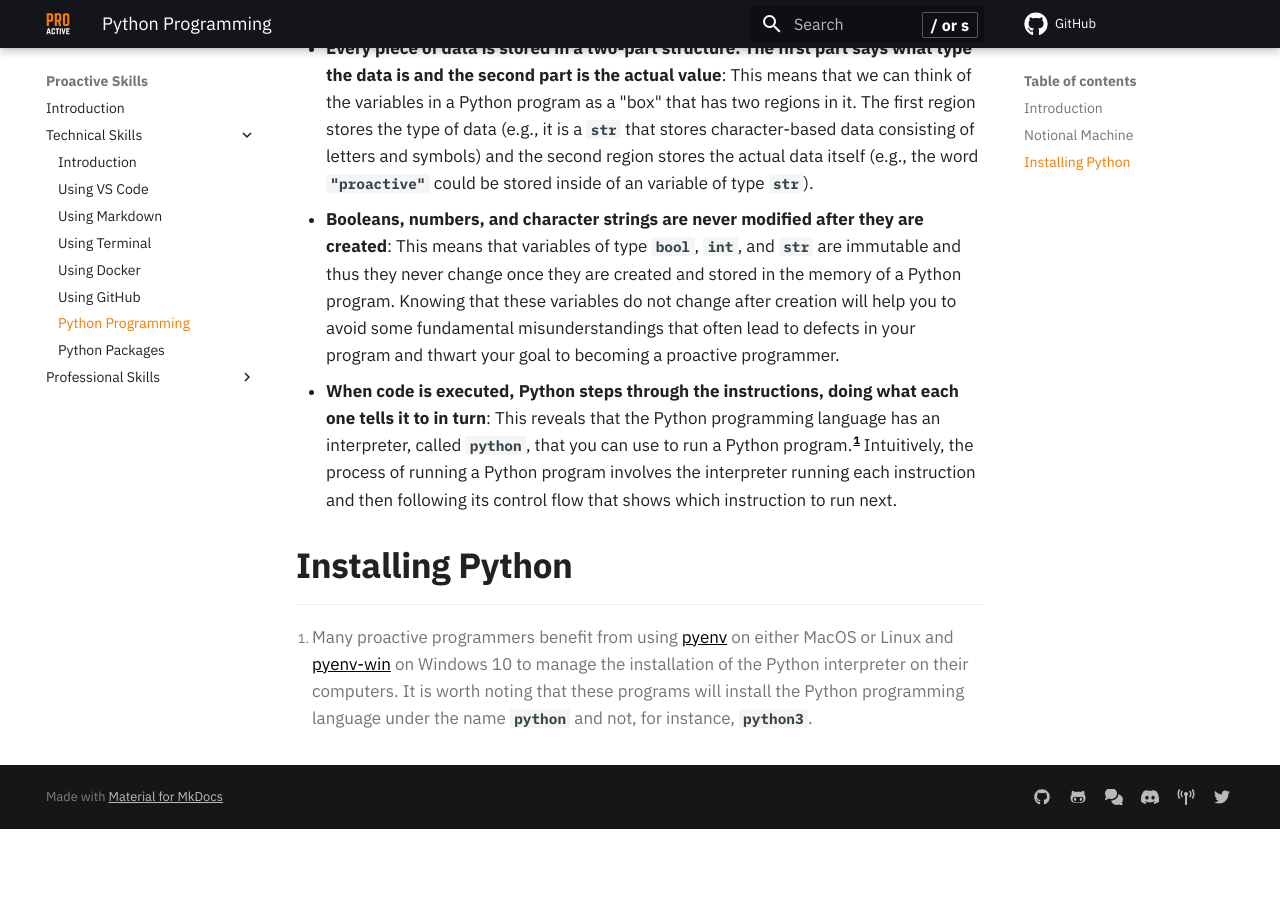
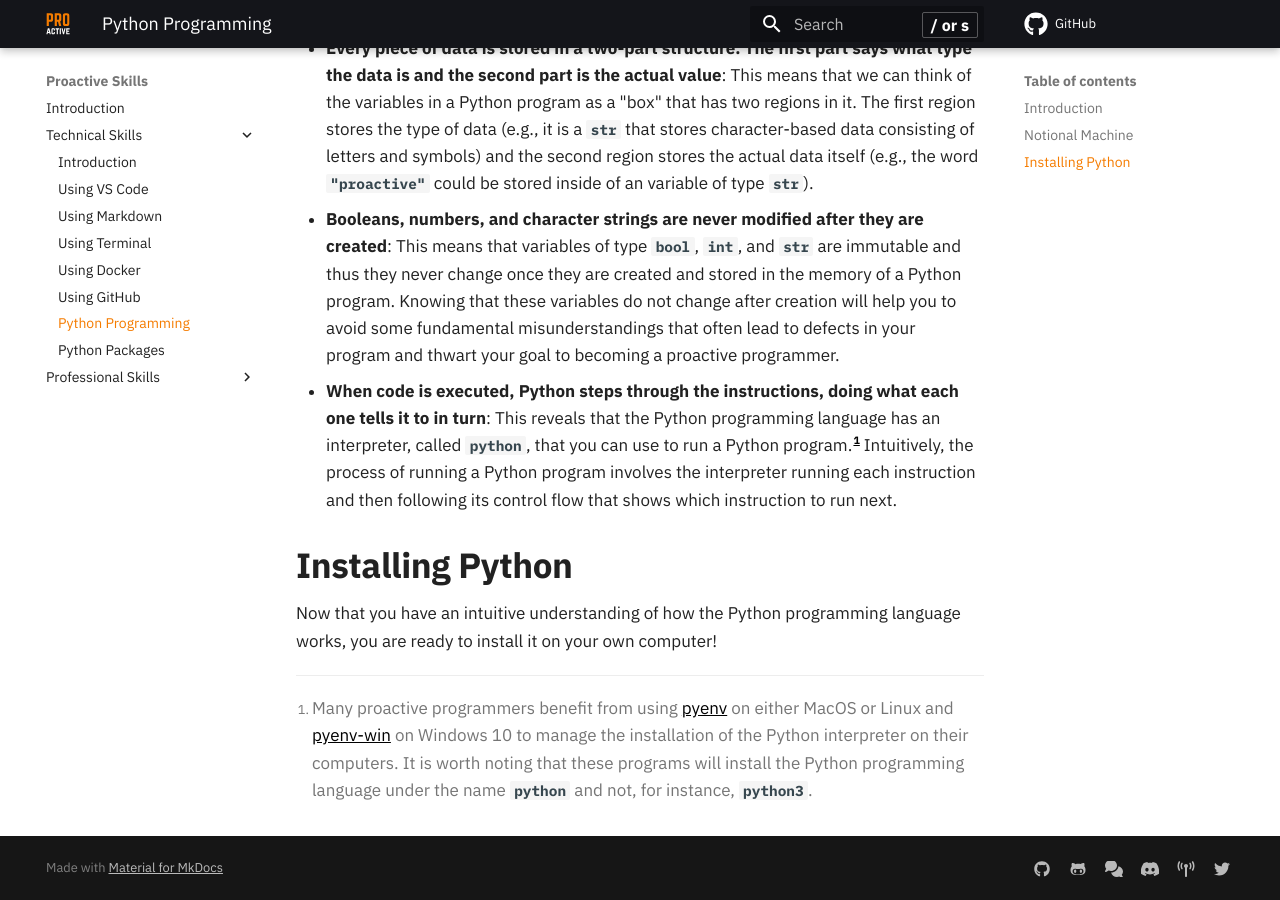
Before and after one commit to ProactiveProgrammers/www.proactiveprogrammers.com, an MkDocs documentation site: the page built from docs/proactive-skills/technical-skills/python-programming.md, in a window 1280 px wide and 900 px high, scrolled down 676 px. Built offline with MkDocs 1.6.1 and Material for MkDocs 9.7.7, drawn with Linux system fonts in a browser that asks for light colours; comment, search, counter and statistics services are not loaded; before the commit the page ends 1505 px from its top, so only the background shows below that.

Commit message:
feat: Add the transition sentence in the python-programming.

```diff
--- a/docs/proactive-skills/technical-skills/python-programming.md
+++ b/docs/proactive-skills/technical-skills/python-programming.md
@@ -50,6 +50,9 @@ parts of the notional machine, let's review some of them now!
 
 ## Installing Python
 
+Now that you have an intuitive understanding of how the Python programming
+language works, you are ready to install it on your own computer!
+
 
 [^1]: Many proactive programmers benefit from using
   [pyenv](https://github.com/pyenv/pyenv) on either MacOS or Linux and
```
